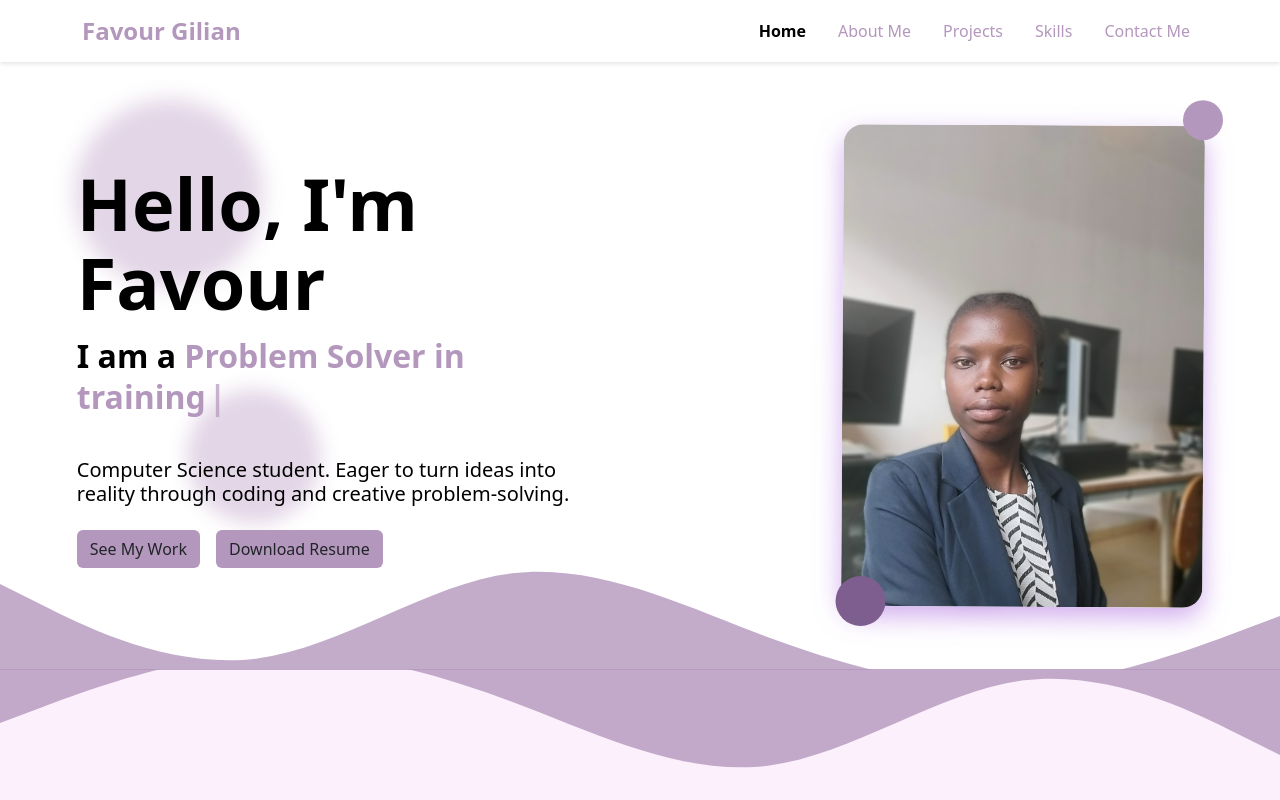
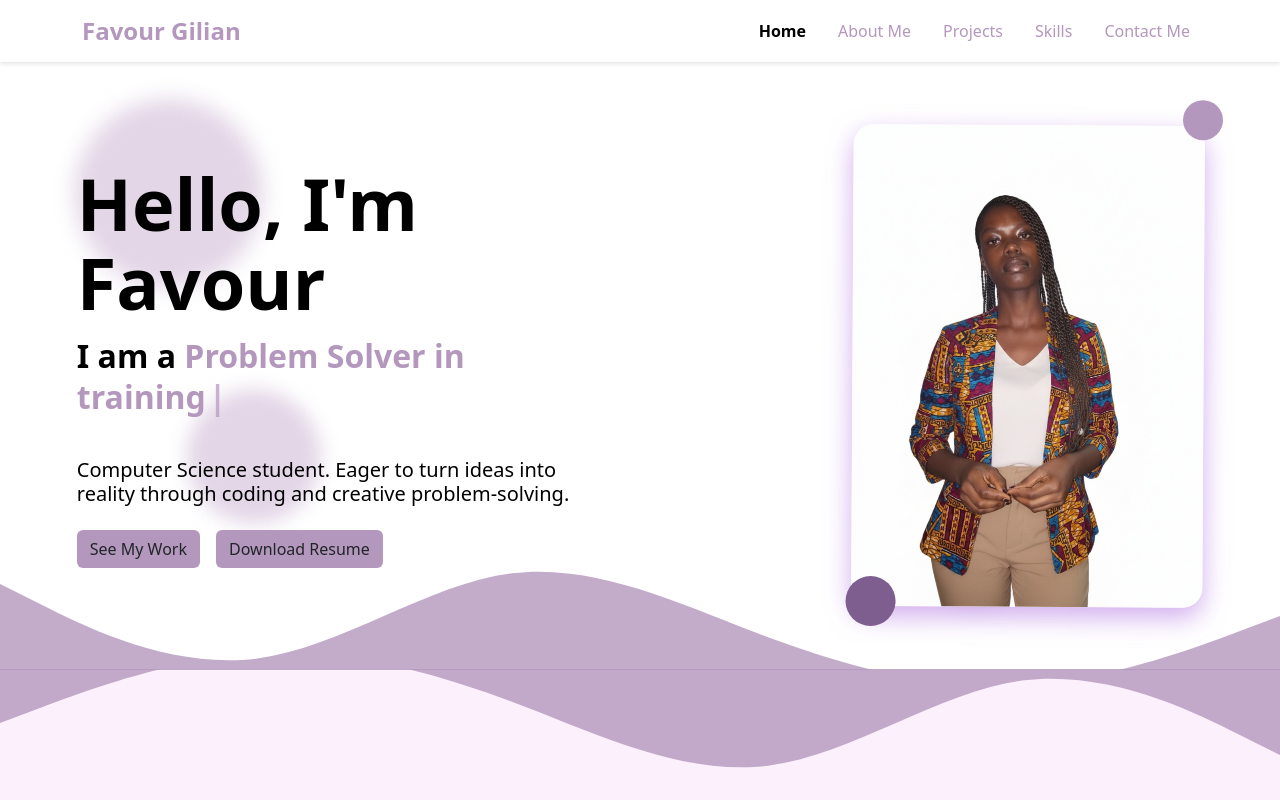
Before and after one commit to gilianfavour/personal-portfolio, a React (Create React App) app: page / in a window 1280 px wide. Shown: the top 800 px of the page. Built offline with nearby package versions, Linux system fonts and the light colour scheme.

Commit message:
updated the hero image

```diff
--- a/src/components/HeroSection.js
+++ b/src/components/HeroSection.js
@@ -2,6 +2,7 @@ import React from 'react';
 import { motion } from 'framer-motion';
 import { Typewriter } from 'react-simple-typewriter';
 import option3Image from '../Assets/option3.jpg'
+import myprofphotoImage from '../Assets/myprofphoto.png'
 
 
 function Hero() {
@@ -74,7 +75,7 @@ function Hero() {
         style={{ position: 'relative', display: 'inline-block' }}
       >
         <motion.img
-          src={option3Image}
+          src={myprofphotoImage}
           alt="Favour Gilian"
           className="hero-image"
           animate={{
```
Also changed, not shown: src/Assets/myprofphoto.png (added).
